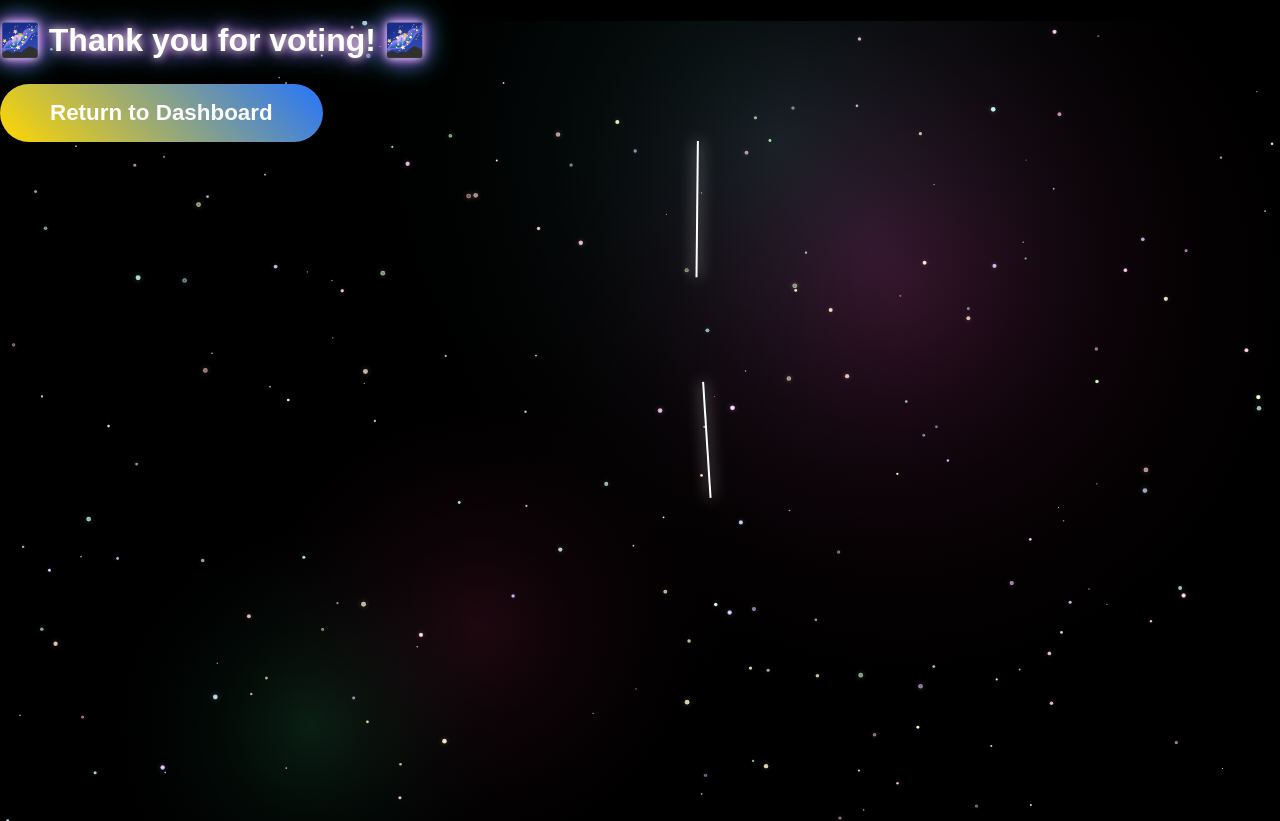
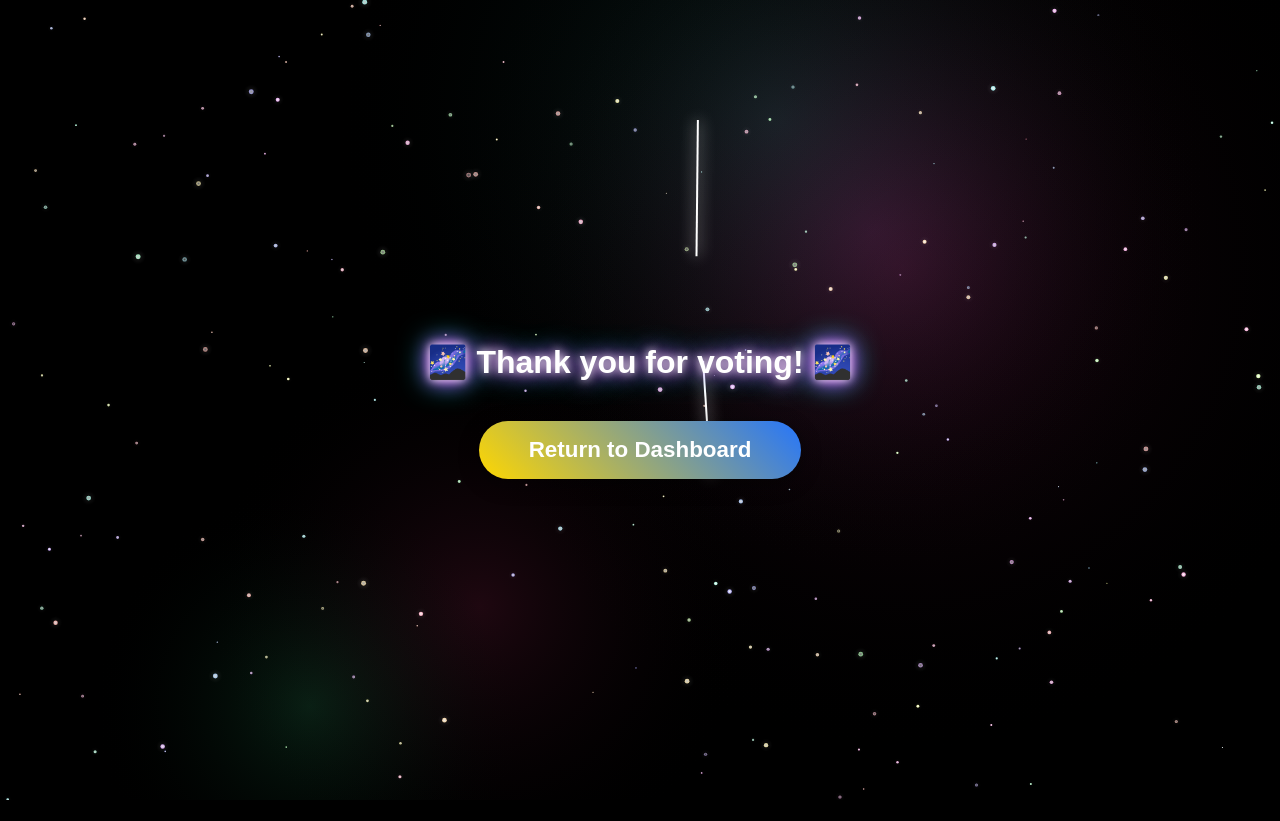
Before and after one commit to danielmwangi67-cmd/eduvotekenya-confetti, a plain HTML site: page index.html in a window 1280 px wide. After the commit the page ends 800 px from the top, so only its background shows below. Drawn offline with nearby package versions, Linux system fonts and the light colour scheme; animation ran at ten frames a second.

Commit message:
Update index.html

```diff
--- a/index.html
+++ b/index.html
@@ -13,6 +13,12 @@
     background: black;
     position: relative;
     color: #fff;
+
+    /* Center heading and button */
+    display: flex;
+    flex-direction: column;
+    justify-content: center; /* vertical centering */
+    align-items: center;     /* horizontal centering */
   }
 
   canvas {
@@ -25,10 +31,11 @@
   h1 {
     font-size: 2em;
     color: #fff;
-    margin-bottom: 25px;
+    margin-bottom: 40px; /* space between heading and button */
     text-shadow: 0 0 10px #fff, 0 0 20px #f0f, 0 0 30px #0ff;
     position: relative;
     z-index: 3;
+    text-align: center;
   }
 
   #exitBtn {
@@ -216,7 +223,7 @@
   mobileStarConfetti();
 
   function redirectToDashboard() {
-    window.location.href = "https://eduvotekenya.com/dashboard"; // Replace with your dashboard link
+    window.location.href = "https://www.eduvotekenya.co.ke/home"; // Replace with your dashboard link
   }
 
   // ==== Auto redirect after 15 seconds ====
```
